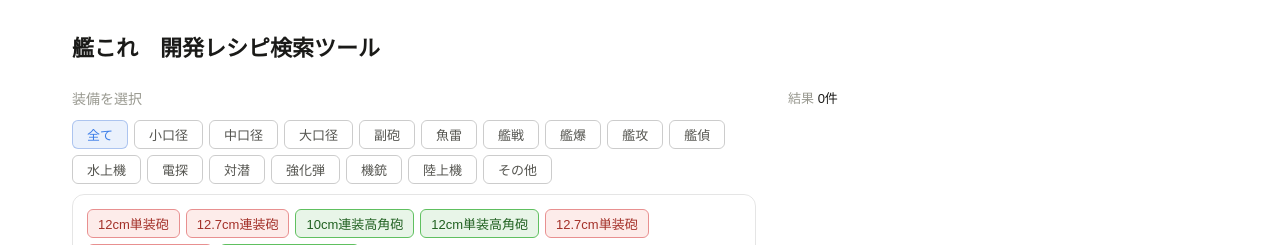
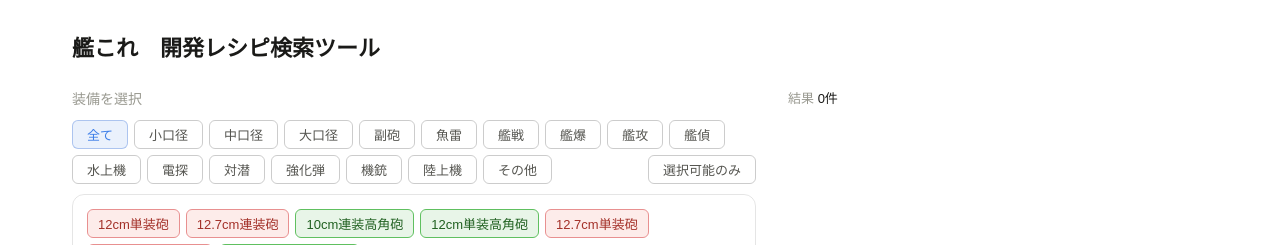
Before and after one commit to iora339/kc-dev-gen, a React (Vite) app: page / in a window 1280 px wide. Shown: the top 245 px of the page. Built offline with nearby package versions, Linux system fonts and the light colour scheme.

Commit message:
装備選択に「選択可能のみ」フィルタタグを追加

```diff
--- a/src/components/EquipmentSelector.tsx
+++ b/src/components/EquipmentSelector.tsx
@@ -14,6 +14,8 @@ interface Props {
 
 export function EquipmentSelector({ equipment, developableIds, selectedIds, disabledIds, categories, onToggle }: Props) {
   const [activeCats, setActiveCats] = useState<Set<string>>(new Set());
+  // 「選択可能のみ」: 同時開発不可（disabledIds）の装備を一覧から非表示にする絞り込み。カテゴリ絞り込みと併用可能
+  const [onlySelectable, setOnlySelectable] = useState(false);
   const isSingleColumn = useIsSingleColumn();
 
   function toggleCat(label: string) {
@@ -42,15 +44,28 @@ export function EquipmentSelector({ equipment, developableIds, selectedIds, disa
       .filter((c) => c.items.length > 0);
   }, [equipment, developableIds, categories]);
 
-  const visible = allActive ? categorized : categorized.filter((c) => activeCats.has(c.label));
+  const filteredByCategory = allActive ? categorized : categorized.filter((c) => activeCats.has(c.label));
+  // disabledIds には選択中の装備は含まれない（App.tsx側で除外済み）ため、
+  // 単純に除くだけで「選択中 or 選択可能」な装備のみが残る
+  const visible = onlySelectable
+    ? filteredByCategory
+        .map((cat) => ({ ...cat, items: cat.items.filter((e) => !disabledIds.has(e.id)) }))
+        .filter((cat) => cat.items.length > 0)
+    : filteredByCategory;
 
-  const tabStyle = (active: boolean): CSSProperties => ({
-    fontSize: 13, padding: "4px 14px", borderRadius: "var(--radius)",
-    border: `0.5px solid ${active ? "var(--border-accent)" : "var(--border-strong)"}`,
-    background: active ? "var(--bg-accent)" : "transparent",
-    color: active ? "var(--text-accent)" : "var(--text-secondary)",
-    cursor: "pointer",
-  });
+  // カテゴリタグは青系(accent)、「選択可能のみ」は区別のため緑系(success)で表示する
+  const tabStyle = (active: boolean, variant: "accent" | "success" = "accent"): CSSProperties => {
+    const border = variant === "success" ? "var(--border-success-accent)" : "var(--border-accent)";
+    const bg = variant === "success" ? "var(--bg-success-accent)" : "var(--bg-accent)";
+    const color = variant === "success" ? "var(--text-success)" : "var(--text-accent)";
+    return {
+      fontSize: 13, padding: "4px 14px", borderRadius: "var(--radius)",
+      border: `0.5px solid ${active ? border : "var(--border-strong)"}`,
+      background: active ? bg : "transparent",
+      color: active ? color : "var(--text-secondary)",
+      cursor: "pointer",
+    };
+  };
 
   return (
     <div>
@@ -64,6 +79,12 @@ export function EquipmentSelector({ equipment, developableIds, selectedIds, disa
             {cat.label}
           </button>
         ))}
+        <button
+          onClick={() => setOnlySelectable((v) => !v)}
+          style={{ ...tabStyle(onlySelectable, "success"), marginLeft: "auto" }}
+        >
+          選択可能のみ
+        </button>
       </div>
       <div style={{
         display: "flex", flexDirection: "column", gap: 10,
--- a/src/index.css
+++ b/src/index.css
@@ -23,6 +23,10 @@
 
   --bg-accent: rgba(80, 140, 230, 0.12);
   --fill-accent: #5088e0;
+
+  /* 装備選択の「選択可能のみ」タグ用。カテゴリタグ(青系accent)と区別するため text-success と同系色にする */
+  --border-success-accent: rgba(46, 158, 91, 0.4);
+  --bg-success-accent: rgba(46, 158, 91, 0.12);
 
   --radius: 6px;
 }
```
